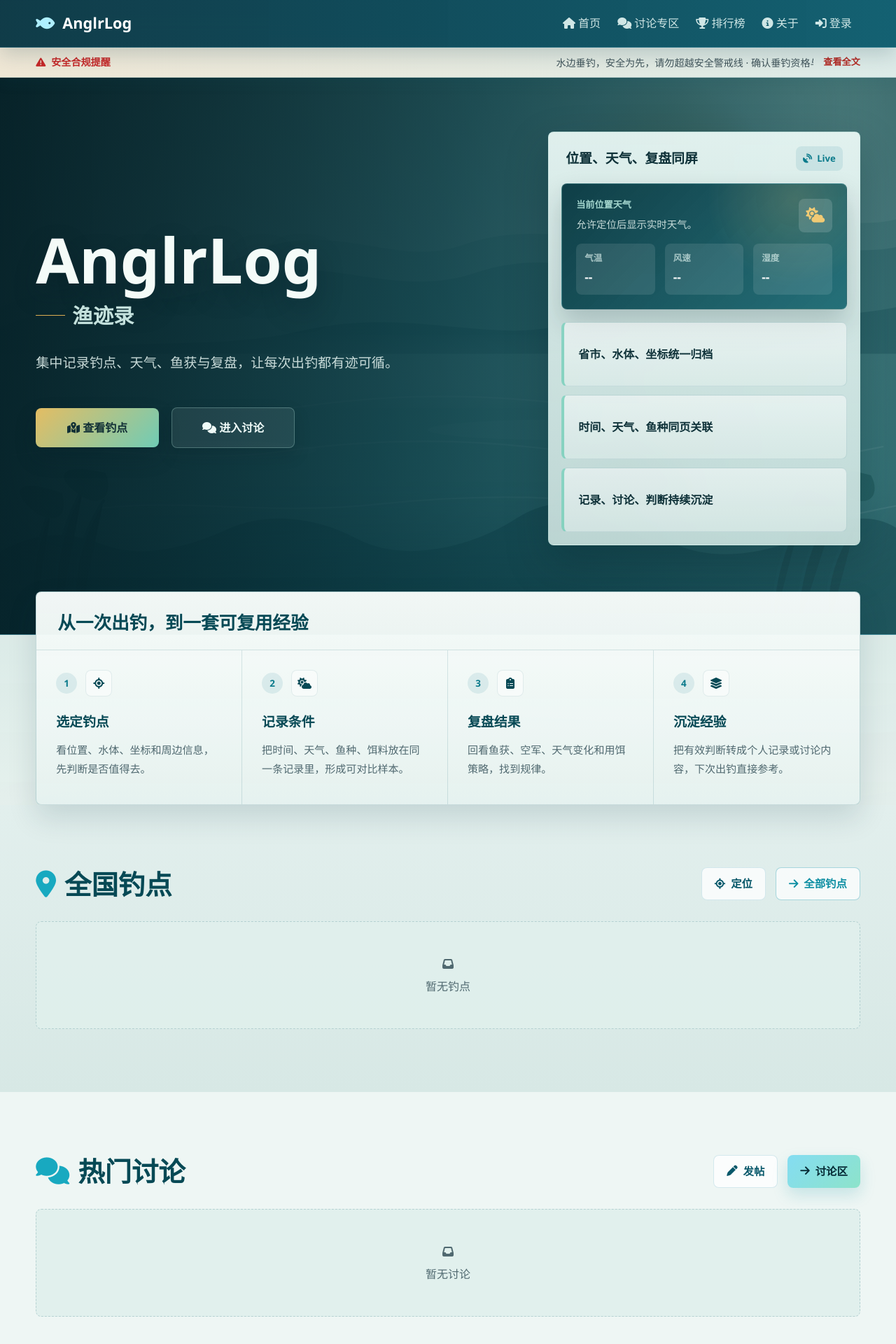
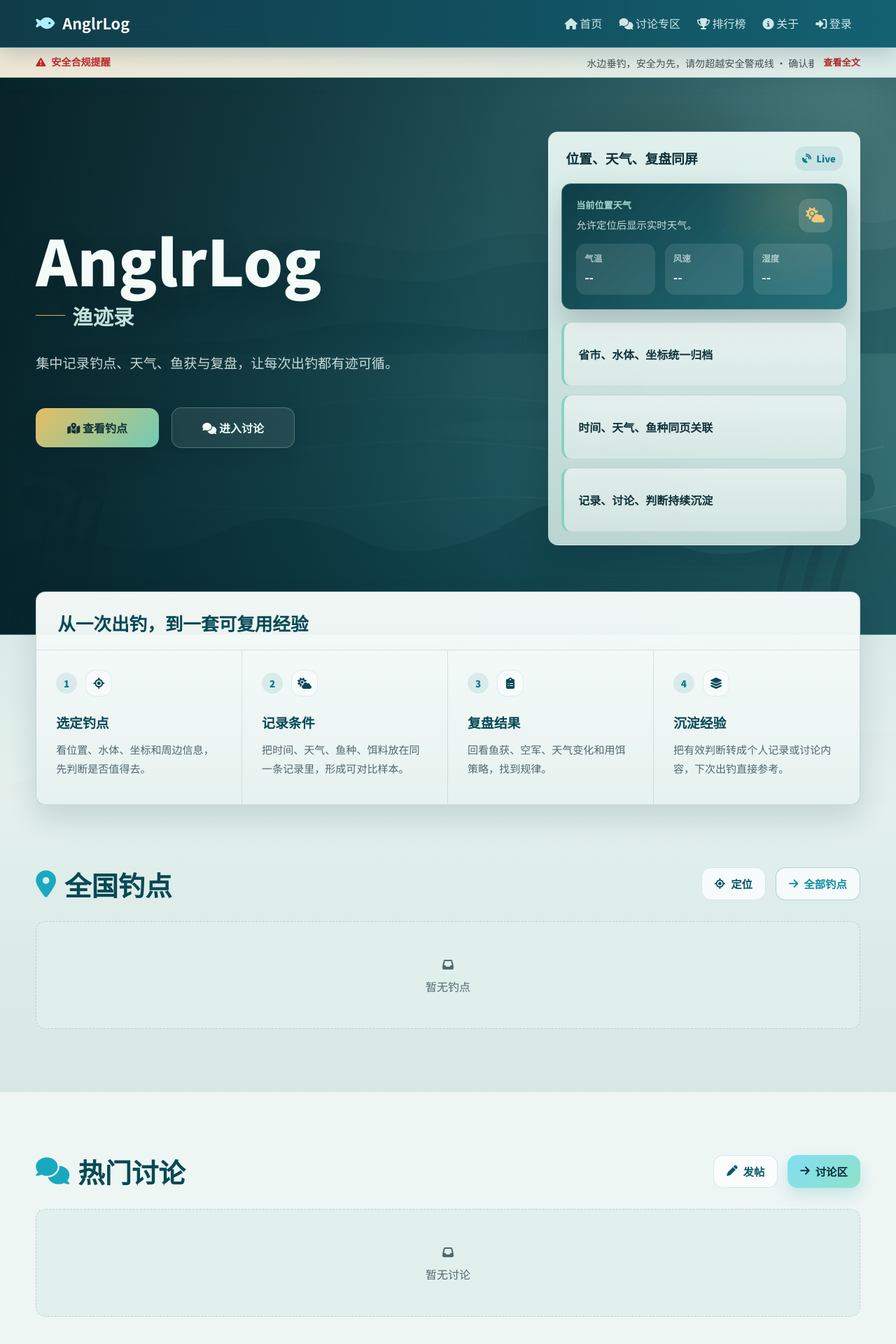
Before and after one commit to wcy900522/fishlog, a FastAPI app: page / in a window 1280 px wide. Shown: the top 1920 px of the page at 70% size. Run offline with FastAPI, Linux system fonts and the light colour scheme; data comes from the database, SQL or seed files in the repository; data that the repository does not hold is empty; some libraries are stand-ins or nearby versions.

Commit message:
feat(ui): 现代清爽视觉升级
- 引入思源黑体 Noto Sans SC 网页字体，替代系统雅黑
- 全局圆角 --radius 8px→14px、--radius-lg 14px→18px，更圆润
- 阴影更柔更有层次（soft/strong/lift 全部调整），焦点环更清晰
- base.html 及 index/create_log/spots 剩余字面量圆角全部接入 var(--radius)
  实现全站 20 页一次生效

Co-Authored-By: Claude Opus 4.8 (1M context) <noreply@anthropic.com>

```diff
--- a/app/templates/base.html
+++ b/app/templates/base.html
@@ -7,6 +7,9 @@
     <link href="https://cdn.jsdelivr.net/npm/bootstrap@5.3.0/dist/css/bootstrap.min.css" rel="stylesheet">
     <link rel="stylesheet" href="https://cdnjs.cloudflare.com/ajax/libs/font-awesome/6.4.0/css/all.min.css">
     <link rel="stylesheet" href="https://cdnjs.cloudflare.com/ajax/libs/leaflet/1.9.4/leaflet.min.css">
+    <link rel="preconnect" href="https://fonts.googleapis.com">
+    <link rel="preconnect" href="https://fonts.gstatic.com" crossorigin>
+    <link href="https://fonts.googleapis.com/css2?family=Noto+Sans+SC:wght@400;500;700;900&display=swap" rel="stylesheet">
     <style>
         :root {
             --brand-ink: #073642;
@@ -30,10 +33,10 @@
             --text-muted: #5d737a;
             --primary-blue: var(--brand-teal);
             --secondary-blue: var(--brand-deep);
-            --shadow-soft: 0 14px 34px rgba(8, 88, 106, 0.08);
-            --shadow-strong: 0 22px 54px rgba(8, 88, 106, 0.14);
-            --shadow-lift: 0 10px 22px rgba(8, 88, 106, 0.11);
-            --focus-ring: 0 0 0 0.2rem rgba(14, 143, 163, 0.16);
+            --shadow-soft: 0 6px 24px rgba(8, 88, 106, 0.09);
+            --shadow-strong: 0 14px 44px rgba(8, 88, 106, 0.16);
+            --shadow-lift: 0 18px 40px rgba(8, 88, 106, 0.18);
+            --focus-ring: 0 0 0 0.25rem rgba(14, 143, 163, 0.2);
             /* RGB 分量：供 rgba() 动态透明度使用 */
             --brand-teal-rgb: 14, 143, 163;
             --brand-deep-rgb: 7, 88, 106;
@@ -43,8 +46,8 @@
             /* 补齐历史遗漏的 surface token */
             --surface-muted: #e8f3f5;
             /* 全局圆角标度 */
-            --radius: 8px;
-            --radius-lg: 14px;
+            --radius: 14px;
+            --radius-lg: 18px;
             --radius-pill: 999px;
             /* 语义色（勋章 / 深琥珀文本 / 进度渐变） */
             --text-amber-dark: #9a6b12;
@@ -63,7 +66,7 @@
         }
 
         body {
-            font-family: 'Microsoft YaHei', 'Segoe UI', sans-serif;
+            font-family: 'Noto Sans SC', 'Microsoft YaHei', 'Segoe UI', sans-serif;
             background:
                 linear-gradient(180deg, rgba(228, 248, 255, 0.96) 0%, rgba(241, 251, 255, 0.98) 42%, rgba(250, 254, 255, 1) 100%),
                 url('/static/fishing-lake-bg.svg') center top / cover fixed no-repeat;
@@ -136,7 +139,7 @@
             font-weight: 500;
             transition: color 0.2s ease, background-color 0.2s ease, box-shadow 0.2s ease;
             position: relative;
-            border-radius: 8px;
+            border-radius: var(--radius);
             padding: 9px 12px !important;
         }
 
@@ -236,7 +239,7 @@
 
         /* 按钮 */
         .btn {
-            border-radius: 8px;
+            border-radius: var(--radius);
             font-weight: 600;
             transition: transform 0.2s ease, box-shadow 0.2s ease, background-color 0.2s ease;
             border: none;
@@ -890,7 +893,7 @@
             color: var(--text-muted);
             background: rgba(255, 255, 255, 0.7);
             border: 1px dashed var(--border-soft);
-            border-radius: 8px;
+            border-radius: var(--radius);
         }
 
         .error-state {
--- a/app/templates/create_log.html
+++ b/app/templates/create_log.html
@@ -13,7 +13,7 @@
 
     .log-photo-preview__item {
         aspect-ratio: 4 / 3;
-        border-radius: 8px;
+        border-radius: var(--radius);
         overflow: hidden;
         border: 1px solid var(--border-soft);
         background: var(--surface-muted);
@@ -36,7 +36,7 @@
     .log-form-tip {
         max-width: 320px;
         padding: 8px 10px;
-        border-radius: 8px;
+        border-radius: var(--radius);
         background: rgba(255, 255, 255, 0.16);
         border: 1px solid rgba(255, 255, 255, 0.28);
         color: rgba(255, 255, 255, 0.92);
--- a/app/templates/index.html
+++ b/app/templates/index.html
@@ -127,7 +127,7 @@
         width: min(540px, 100%);
         justify-self: end;
         border: 1px solid rgba(178, 229, 221, 0.26);
-        border-radius: 8px;
+        border-radius: var(--radius);
         background:
             linear-gradient(180deg, rgba(235, 249, 246, 0.94), rgba(211, 232, 228, 0.88));
         box-shadow: 0 24px 60px rgba(0, 29, 36, 0.28);
@@ -140,7 +140,7 @@
         padding: 18px 20px;
         border: 1px solid rgba(10, 91, 104, 0.14);
         border-left: 4px solid rgba(112, 204, 182, 0.78);
-        border-radius: 8px;
+        border-radius: var(--radius);
         background:
             linear-gradient(180deg, rgba(255, 255, 255, 0.5), rgba(229, 241, 238, 0.5));
         display: flex;
@@ -182,7 +182,7 @@
         align-items: center;
         gap: 7px;
         padding: 8px 10px;
-        border-radius: 8px;
+        border-radius: var(--radius);
         background: rgba(11, 123, 140, 0.1);
         color: var(--home-teal);
         font-size: 0.82rem;
@@ -194,7 +194,7 @@
         margin: 18px 18px 0;
         padding: 20px;
         border: 1px solid rgba(144, 216, 216, 0.2);
-        border-radius: 8px;
+        border-radius: var(--radius);
         color: #eefbf7;
         background:
             radial-gradient(circle at 82% 12%, rgba(241, 202, 116, 0.18), transparent 34%),
@@ -235,7 +235,7 @@
         justify-content: center;
         width: 48px;
         height: 48px;
-        border-radius: 8px;
+        border-radius: var(--radius);
         background: rgba(255, 255, 255, 0.14);
         color: #f1ca74;
         font-size: 1.35rem;
@@ -245,7 +245,7 @@
         flex: 1;
         min-height: 70px;
         padding: 12px;
-        border-radius: 8px;
+        border-radius: var(--radius);
         background: rgba(255, 255, 255, 0.1);
     }
 
@@ -344,7 +344,7 @@
 
     .flow-panel {
         border: 1px solid var(--home-border);
-        border-radius: 8px;
+        border-radius: var(--radius);
         background:
             linear-gradient(180deg, rgba(246, 251, 249, 0.98), rgba(225, 239, 236, 0.96));
         box-shadow: var(--home-shadow);
@@ -419,7 +419,7 @@
         justify-content: center;
         width: 38px;
         height: 38px;
-        border-radius: 8px;
+        border-radius: var(--radius);
         color: var(--home-deep);
         background: rgba(255, 255, 255, 0.5);
         box-shadow: inset 0 0 0 1px rgba(10, 91, 104, 0.1);
@@ -639,7 +639,7 @@
     .home-section .section-actions .btn {
         min-height: 46px;
         padding: 11px 18px;
-        border-radius: 8px;
+        border-radius: var(--radius);
         font-size: 0.96rem;
         font-weight: 800;
         display: inline-flex;
@@ -907,7 +907,7 @@
     .empty-state {
         padding: 48px 20px;
         border: 1px dashed var(--home-border);
-        border-radius: 8px;
+        border-radius: var(--radius);
         background: rgba(224, 239, 236, 0.92);
         color: var(--home-muted);
         text-align: center;
```
Also changed, not shown: other parts of app/templates/base.html (+12 -12 lines), other parts of app/templates/index.html (+13 -13 lines), app/templates/spots.html (+6 -6 lines).
